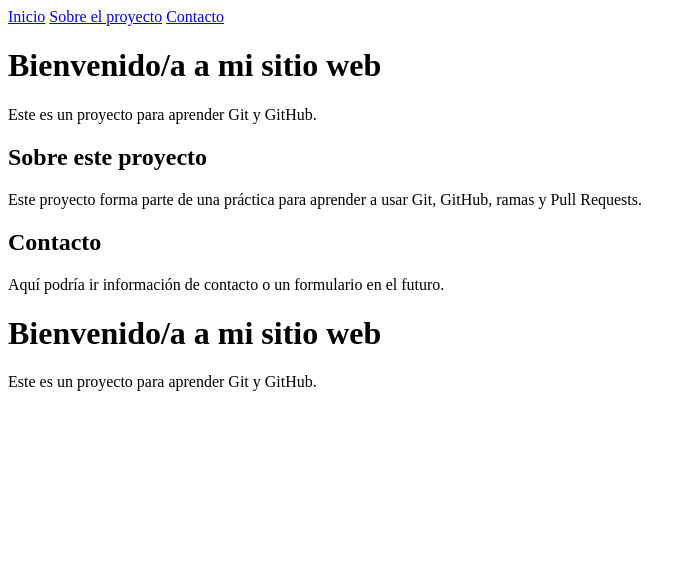
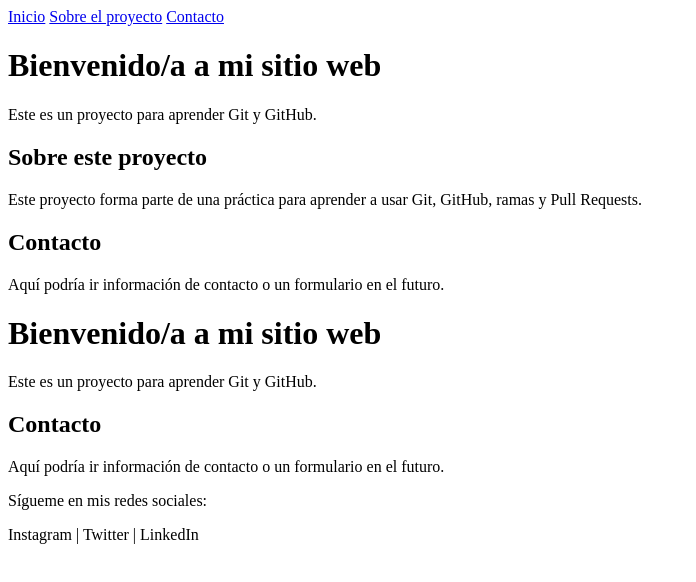
Before and after one commit to AngelHernandezAgoiz/Tarea01, a plain HTML site: page index.html in a window 1280 px wide. Shown: the whole page, without its empty margins (0-696 px from the left). Drawn offline with Linux system fonts and the light colour scheme.

Commit message:
Añadir footer con enlaces a redes sociales

```diff
--- a/index.html
+++ b/index.html
@@ -40,5 +40,19 @@
 <body>
     <h1>Bienvenido/a a mi sitio web</h1>
     <p>Este es un proyecto para aprender Git y GitHub.</p>
+    <!-- Sección de contacto -->
+    <section id="contacto">
+        <h2>Contacto</h2>
+        <p>Aquí podría ir información de contacto o un formulario en el futuro.</p>
+    </section>
+
+    <!-- Footer con redes sociales -->
+    <footer>
+        <p>Sígueme en mis redes sociales:</p>
+        <p>Instagram | Twitter | LinkedIn</p>
+    </footer>
 </body>
 </html>
+
+</body>
+</html>
```
